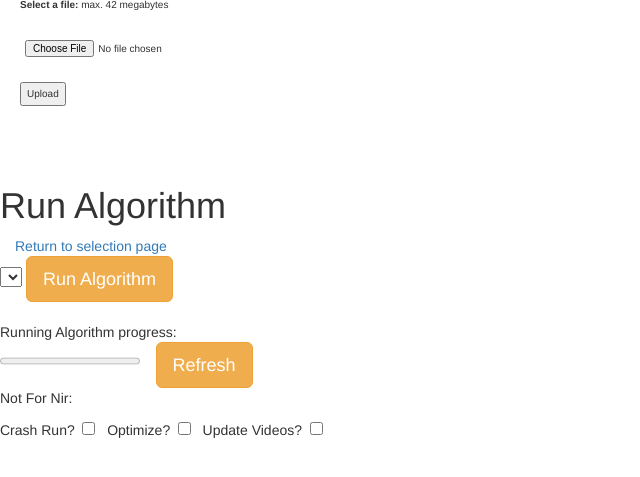
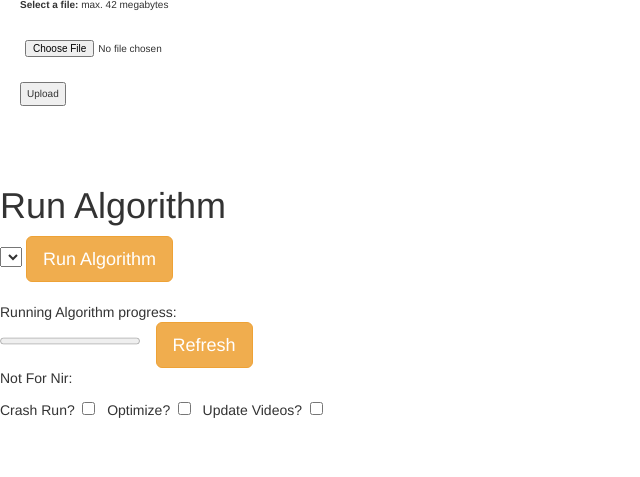
Before and after one commit to nirch/homage-automation-web, a Django app: page /reports/upload/ in a window 1280 px wide. Shown: the part 229-706 px from the top of the page, without its empty margins (0-640 px from the left). Run offline with Django 3.2, Linux system fonts and the light colour scheme; lists and menus that the app fills with data are empty; some libraries are stand-ins or nearby versions.

Commit message:
removed return to selection page on selection page

```diff
--- a/reports/templates/reports/index.html
+++ b/reports/templates/reports/index.html
@@ -38,7 +38,6 @@
 <br>
 <h1>Run Algorithm</h1>
 <div class="container-fluid">
-    <a href="/reports/">Return to selection page</a>
     <div class="row">
         <select id="algorunselect" class="selectcontainer">
             {% for algo in algo_list %}
```
